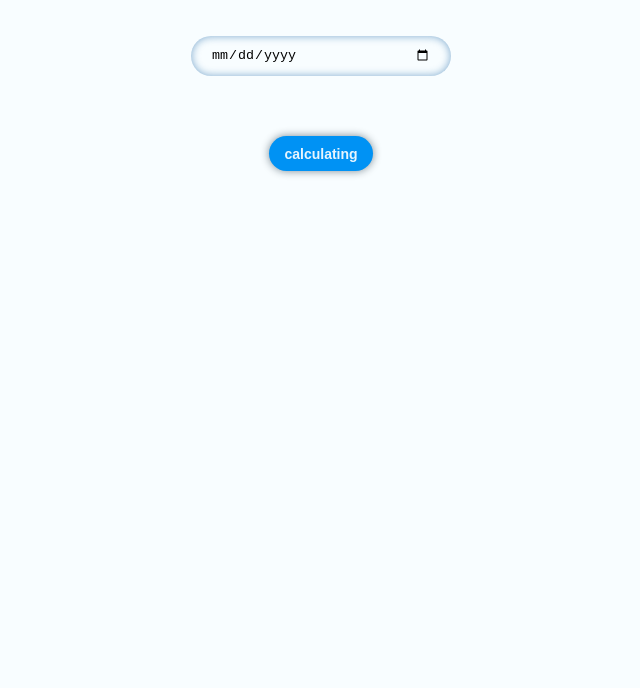
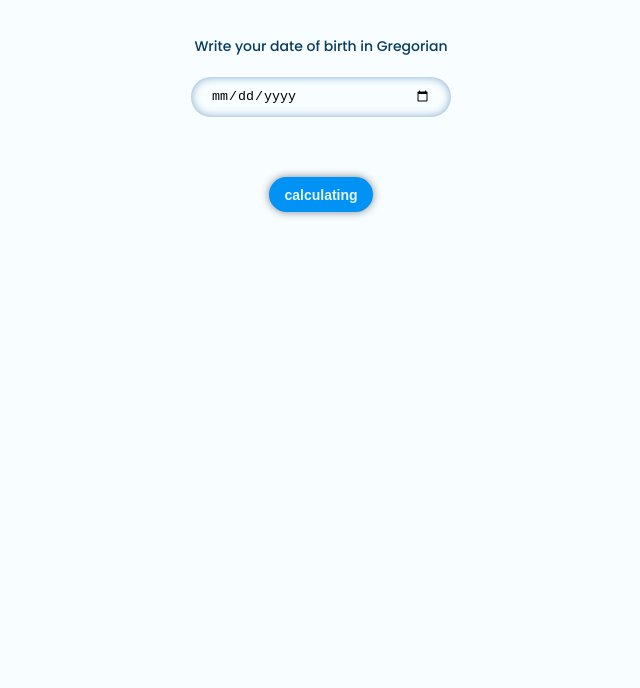
Before and after one commit to sahbajalili/calculatore, a plain HTML site: page index.html in a window 1280 px wide. Shown: the part 112-800 px from the top of the page, without its empty margins (319-959 px from the left). Drawn offline with Linux system fonts and the light colour scheme.

Commit message:
add lable

```diff
--- a/index.html
+++ b/index.html
@@ -10,6 +10,7 @@
         <div class="container d-flex-c">
             <h1>Age Calculator</h1>
             <form action="#" class="calculate-form d-flex-c">
+                <label for="age-input">Write your date of birth in Gregorian</label>
                 <input type="date" id="age-input" placeholder="YYYY / DD / MM">
                 <span class="result d-flex-c"></span>
                 <button class="button">calculating</button>
--- a/style.css
+++ b/style.css
@@ -43,6 +43,12 @@ h1 {
     gap: 20px;
     padding: 20px;
     width: 300px;
+}
+
+label {
+    font-size: 14px;
+    font-weight: 500;
+    color: #073d5c;
 }
 
 #age-input {
```
